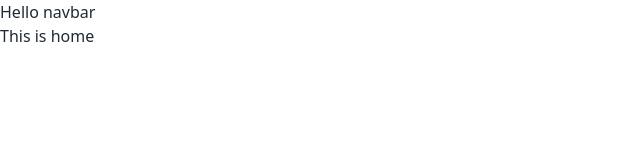
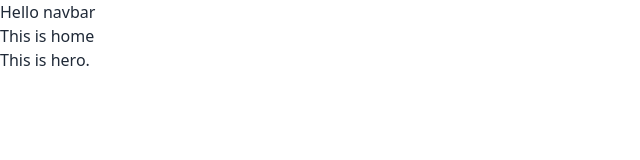
Before and after one commit to abdulawalsuhail/Reasume_Builder_0.6_Client, a React (Create React App) app: page / in a window 1280 px wide. Shown: the top 160 px of the page, without its empty margins (0-640 px from the left). Built offline with nearby package versions, Linux system fonts and the light colour scheme.

Commit message:
creating hero section

```diff
--- /dev/null
+++ b/src/Pages/Home/Hero.js
@@ -0,0 +1,11 @@
+import React from 'react';
+
+const Hero = () => {
+    return (
+        <div>
+            <h1>This is hero.</h1>
+        </div>
+    );
+};
+
+export default Hero;
--- a/src/Pages/Home/Home.js
+++ b/src/Pages/Home/Home.js
@@ -1,9 +1,11 @@
 import React from "react";
+import Hero from "./Hero";
 
 const Home = () => {
   return (
     <div>
       <h3>This is home</h3>
+      <Hero/>
     </div>
   );
 };
```
